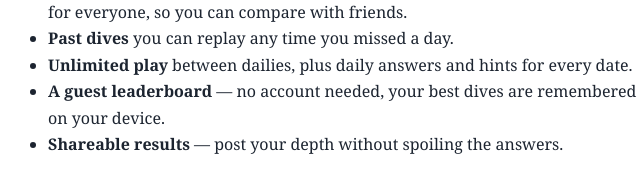
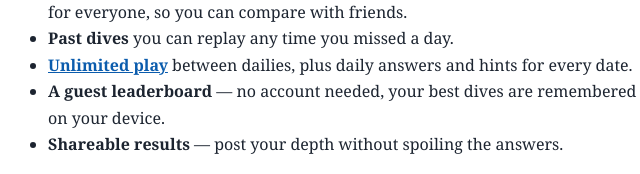
Before and after one commit to ppcpriority10-cpu/dive-krillion-hub, a plain HTML site: page index.html in a window 1280 px wide. Shown: the part 626-800 px from the top of the page, 312-952 px from the left. Drawn offline with Linux system fonts and the light colour scheme.

Commit message:
Add deep-page link (unlimited/unblocked) alongside homepage links

```diff
--- a/index.html
+++ b/index.html
@@ -24,7 +24,7 @@ footer{margin-top:40px;font-size:.85em;color:#666;border-top:1px solid #ddd;padd
 <ul>
 <li><strong>A new daily dive</strong> every day at midnight New York time — the same prompts for everyone, so you can compare with friends.</li>
 <li><strong>Past dives</strong> you can replay any time you missed a day.</li>
-<li><strong>Unlimited play</strong> between dailies, plus daily answers and hints for every date.</li>
+<li><strong><a href="https://divekrillion.com/unlimited">Unlimited play</a></strong> between dailies, plus daily answers and hints for every date.</li>
 <li><strong>A guest leaderboard</strong> — no account needed, your best dives are remembered on your device.</li>
 <li><strong>Shareable results</strong> — post your depth without spoiling the answers.</li>
 </ul>
```
